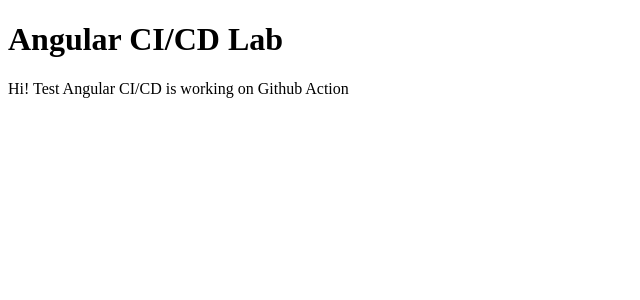
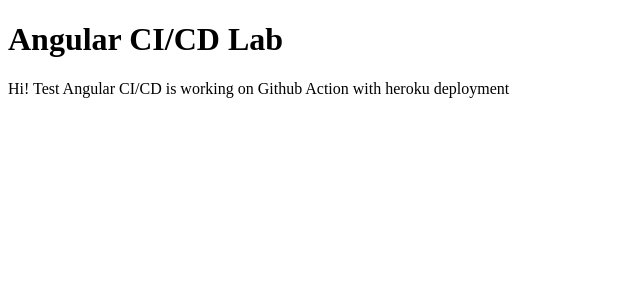
Before and after one commit to suvadip172308/ng-githubactuin, an Angular app: page / in a window 1280 px wide. Shown: the top 300 px of the page, without its empty margins (0-640 px from the left). Built offline with nearby package versions, Linux system fonts and the light colour scheme.

Commit message:
Test deployment in heroku

```diff
--- a/src/app/app.component.ts
+++ b/src/app/app.component.ts
@@ -7,5 +7,5 @@
 })
 export class AppComponent {
   title = 'Angular CI/CD Lab';
-  description = 'Hi! Test Angular CI/CD is working on Github Action';
+  description = 'Hi! Test Angular CI/CD is working on Github Action with heroku deployment';
 }
```
